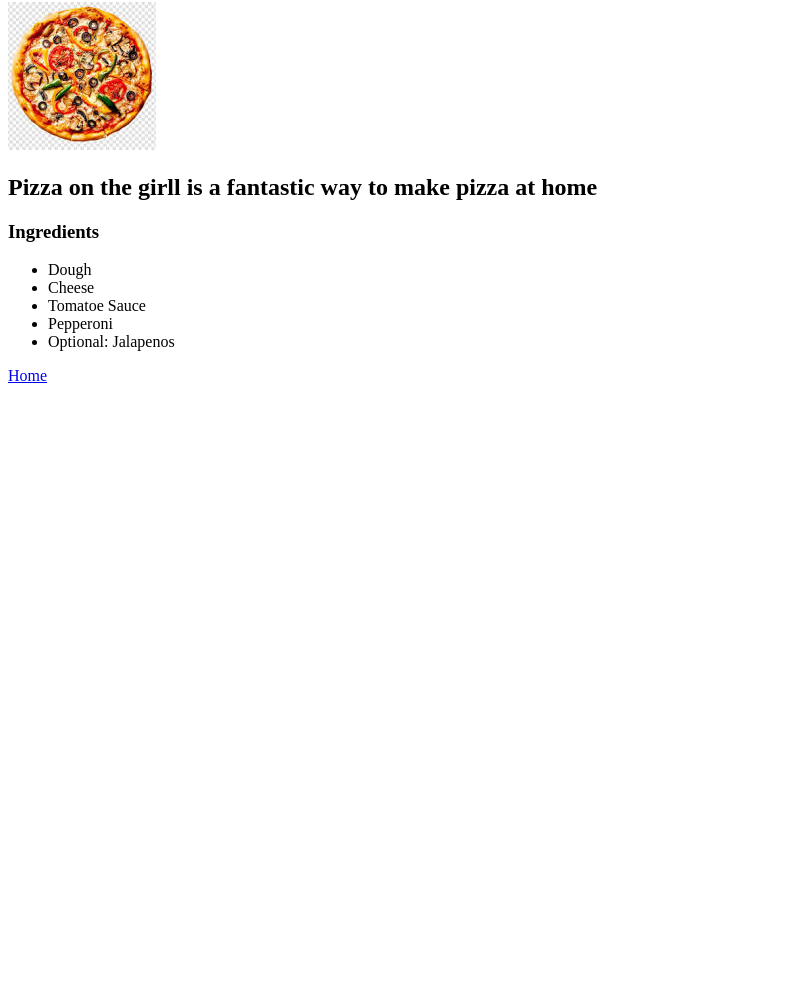
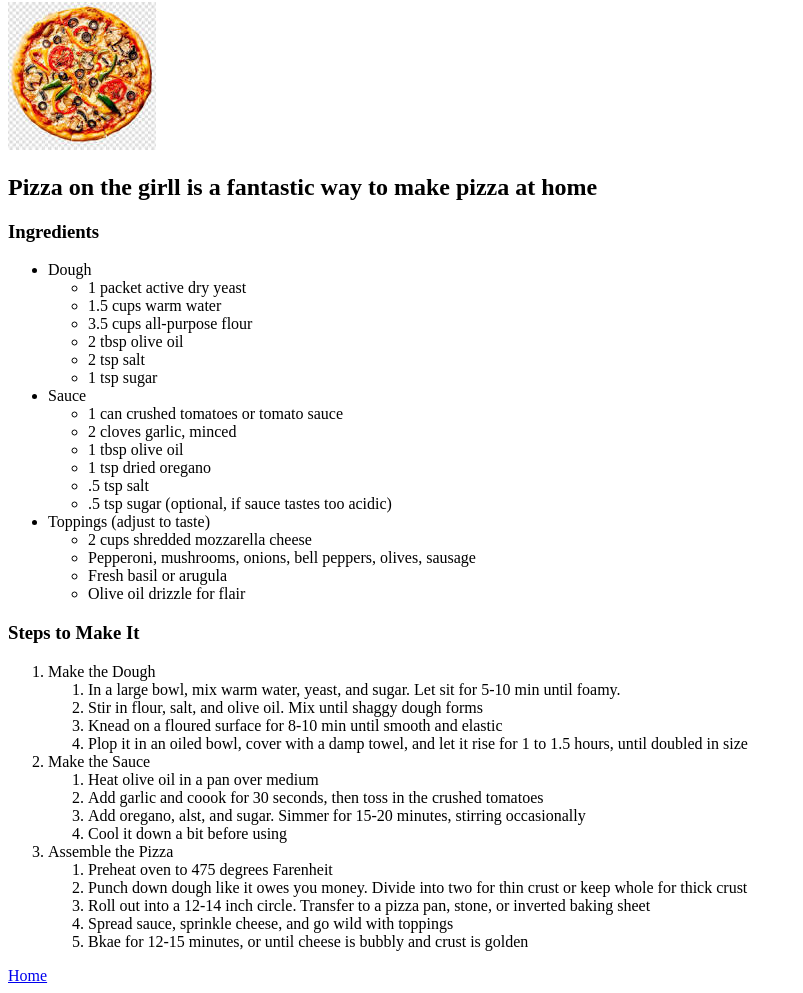
Before and after one commit to Brandon-C1509/odin-recipes, a plain HTML site: page recipies/pizza.html in a window 1280 px wide. Shown: the part 78-1071 px from the top of the page, without its empty margins (0-803 px from the left). Before the commit the page ends 800 px from the top, so only its background shows below. Drawn offline with Linux system fonts and the light colour scheme.

Commit message:
Build ingredients and instructions list

```diff
--- a/recipies/pizza.html
+++ b/recipies/pizza.html
@@ -3,20 +3,67 @@
 <head>
     <meta charset="UTF-8">
     <meta name="viewport" content="width=device-width, initial-scale=1.0">
-    <title>Pizza</title>
+    <title>Homemade Pizza</title>
 </head>
 <body>
     <h1>Pizza</h1>
-    <img src="../img/pizza.jpeg">
+    <img src="../img/pizza.jpeg" alt="delicious pizza">
     <h2>Pizza on the girll is a fantastic way to make pizza at home</h2>
     <h3>Ingredients</h3>
     <ul>
         <li>Dough</li>
-        <li>Cheese</li>
-        <li>Tomatoe Sauce</li>
-        <li>Pepperoni</li>
-        <li>Optional: Jalapenos</li>
+            <ul>
+                <li>1 packet active dry yeast</li>
+                <li>1.5 cups warm water</li>
+                <li>3.5 cups all-purpose flour</li>
+                <li>2 tbsp olive oil</li>
+                <li>2 tsp salt</li>
+                <li>1 tsp sugar</li>
+            </ul>
+        <li>Sauce</li>
+            <ul>
+                <li>1 can crushed tomatoes or tomato sauce</li>
+                <li>2 cloves garlic, minced</li>
+                <li>1 tbsp olive oil</li>
+                <li>1 tsp dried oregano</li>
+                <li>.5 tsp salt</li>
+                <li>.5 tsp sugar (optional, if sauce tastes too acidic)</li>
+
+            </ul>
+        <li>Toppings (adjust to taste)</li>
+            <ul>
+                <li>2 cups shredded mozzarella cheese</li>
+                <li>Pepperoni, mushrooms, onions, bell peppers, olives, sausage</li>
+                <li>Fresh basil or arugula</li>
+                <li>Olive oil drizzle for flair</li>
+            </ul>
     </ul>
+    <h3>Steps to Make It</h3>
+    <ol>
+        <li>Make the Dough</li>
+            <ol>
+                <li>In a large bowl, mix warm water, yeast, and sugar. Let sit for 5-10 min until foamy.</li>
+                <li>Stir in flour, salt, and olive oil. Mix until shaggy dough forms</li>
+                <li>Knead on a floured surface for 8-10 min until smooth and elastic</li>
+                <li>Plop it in an oiled bowl, cover with a damp towel, and let it rise for 1 to 1.5 hours, until doubled in size</li>
+
+            </ol>
+        <li>Make the Sauce</li>
+            <ol>
+                <li>Heat olive oil in a pan over medium</li>
+                <li>Add garlic and coook for 30 seconds, then toss in the crushed tomatoes</li>
+                <li>Add oregano, alst, and sugar. Simmer for 15-20 minutes, stirring occasionally</li>
+                <li>Cool it down a bit before using</li>
+            </ol>
+        <li>Assemble the Pizza</li>
+            <ol>
+                <li>Preheat oven to 475 degrees Farenheit</li>
+                <li>Punch down dough like it owes you money. Divide into two for thin crust or keep whole for thick crust</li>
+                <li>Roll out into a 12-14 inch circle. Transfer to a pizza pan, stone, or inverted baking sheet</li>
+                <li>Spread sauce, sprinkle cheese, and go wild with toppings</li>
+                <li>Bkae for 12-15 minutes, or until cheese is bubbly and crust is golden</li>
+            </ol>
+    </ol>
 
     <a href="../index.html">Home</a>
 </body>
```
